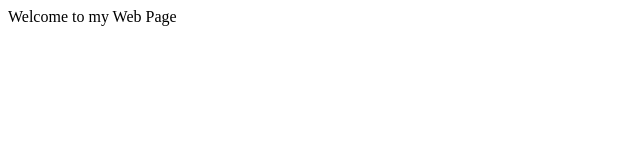
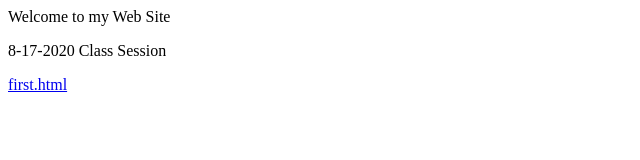
Before and after one commit to BluegummyB/BluegummyB.github.io, a plain HTML site: page index.html in a window 1280 px wide. Shown: the whole page, without its empty margins (0-640 px from the left). Drawn offline with Linux system fonts and the light colour scheme.

Commit message:
Update index.html

```diff
--- a/index.html
+++ b/index.html
@@ -1,10 +1,12 @@
 <html>
 <head>
-<title>My First Web Page</title>
+<title>My Web Site</title>
 </head>
 
 <body>
-<p>Welcome to my Web Page</p>
-</body>
+<p>Welcome to my Web Site</p>
+  <p>8-17-2020 Class Session</p>
+  <p><a href="first.html">first.html</a></p>
+  </Body>
 
 </html>
```
